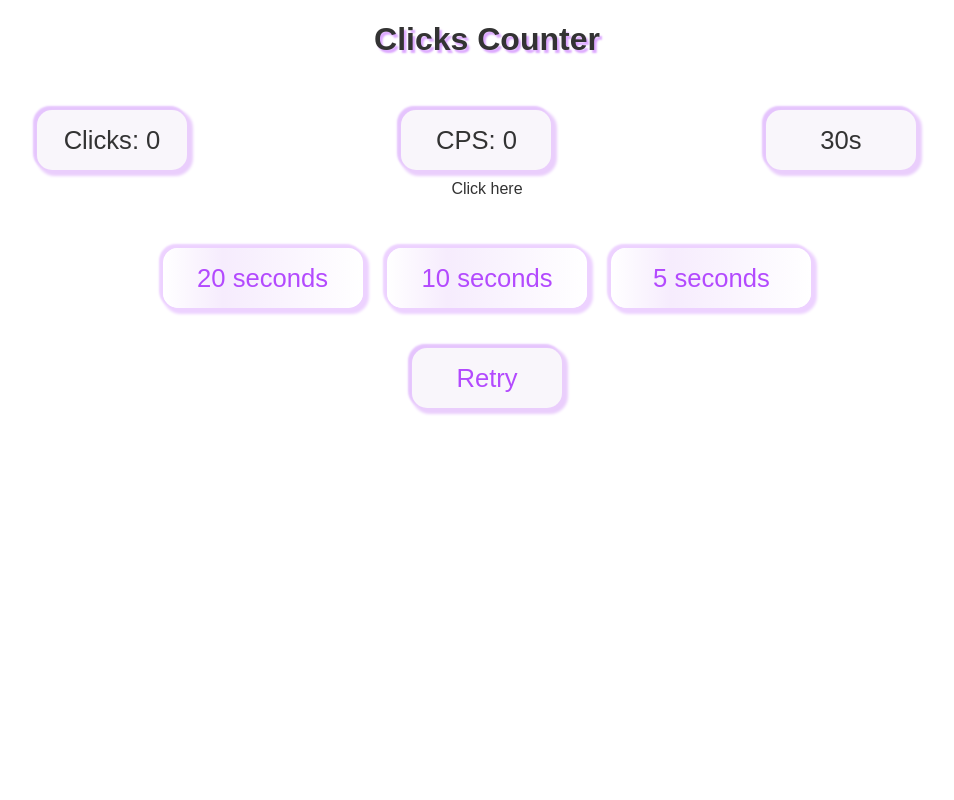
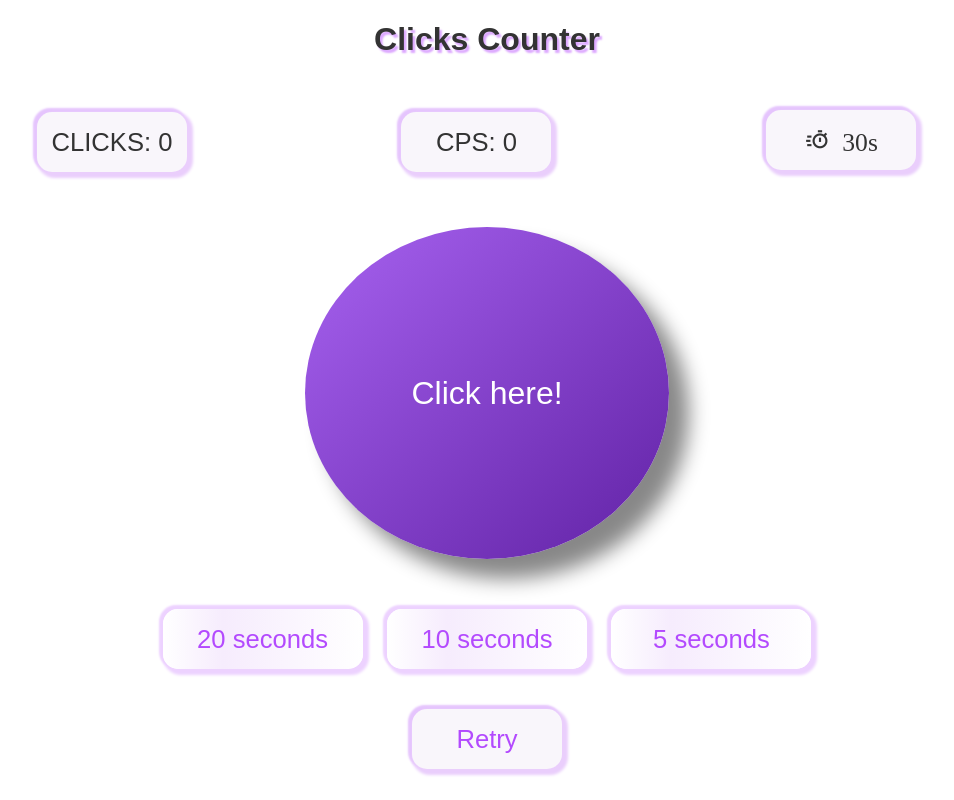
Before and after one commit to knight000101/CPS-TEST, a plain HTML site: page index.html in a window 1280 px wide. Shown: the whole page, without its empty margins (153-1107 px from the left). Drawn offline with nearby package versions, Linux system fonts and the light colour scheme.

Commit message:
Update index.html

```diff
--- a/index.html
+++ b/index.html
@@ -3,6 +3,7 @@
     <head>
         <meta name="google-site-verification" content="dQ__ZkQ4StZyf5Dil4fX6WeRx6sBAfrOADvWLwK6DO8" />
         <link rel="shortcut icon" href="favicon.ico" type="image/x-icon">
+        <link rel="stylesheet" href="https://cdn.jsdelivr.net/npm/boxicons@latest/css/boxicons.min.css" />
         <title href="souris.png">Clicks Counter CPS</title>
         <meta charset = "utf-8">
         <link type="text/css" id="style" rel="stylesheet" href="styles.css">
@@ -12,10 +13,11 @@
     </head>
     <body>
         <h1>Clicks Counter</h1>
-        <p id="clicks">Clicks: 0</p>
+        <p id="clicks">CLICKS: 0</p>
         <p class="cps" id="CPS">CPS: 0</p>
-        <p class="seconds" id="bip">30s</p>
-        <div onclick="lesClics()"><div onclick="start(this)" class="animDiv divClick" id="end">Click here</div></div>
+        <p class="seconds" id="bip"><i class='bx bx-timer'> 30s </i></p>
+
+        <div onclick="lesClics()"><div onclick="start(this)" class="animDiv btn" id="end">Click here!</div></div>
         <div>
             <div class="time"><a href="20seconds.html">20 seconds</a></div>
             <div class="time"><a href="10seconds.html">10 seconds</a></div>
```
